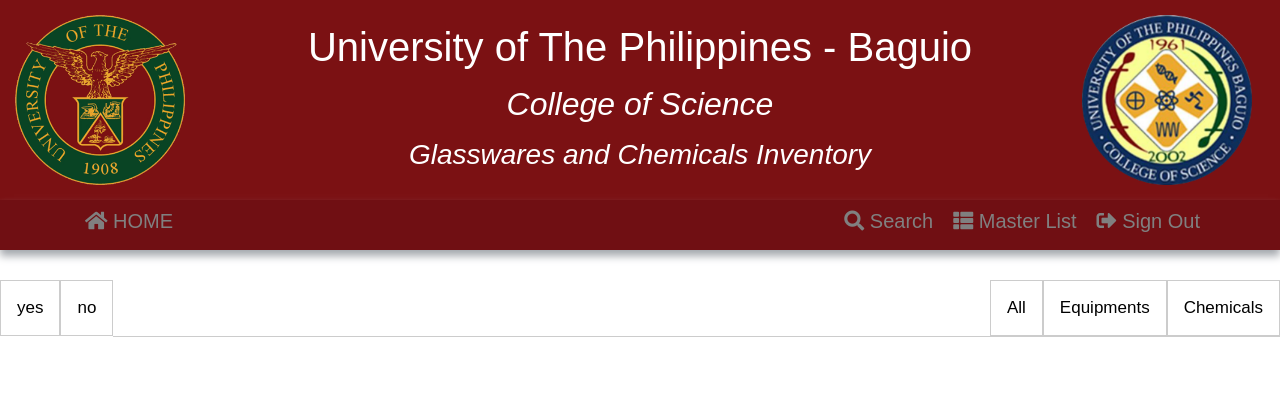
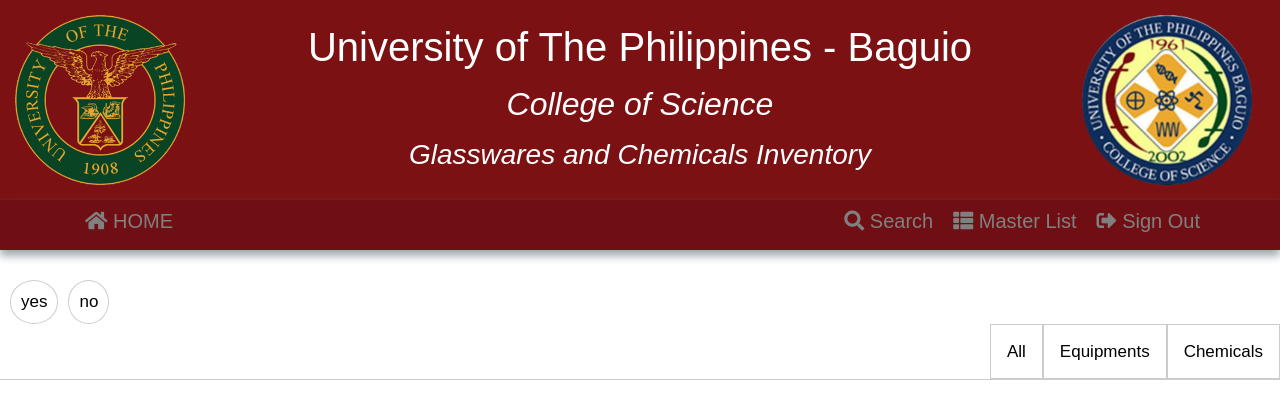
Before and after one commit to karlbenson/CMSC-128-INVENTORY, a PHP site: page /master.php in a window 1280 px wide. Shown: the top 419 px of the page. Run offline with PHP 8.4, Linux system fonts and the light colour scheme.

Commit message:
Update master.css

```diff
--- a/css/master.css
+++ b/css/master.css
@@ -4,15 +4,16 @@
 .tab {
     overflow: hidden;
 	border-bottom: 1px solid #ccc;
-    /*border: 1px solid #ccc;*/
-    /*background-color: #f1f1f1;*/
+}
+
+.edit{
+	overflow:hidden;
 }
 
 /* Style the buttons inside the tab */
-.tab button {
+button {
     background-color: inherit;
     float: right;
-    /*border: none;*/
 	border: 1px solid #ccc;
     outline: none;
     cursor: pointer;
@@ -22,7 +23,7 @@
 }
 
 /* Change background color of buttons on hover */
-.tab button:hover {
+button:hover {
     background-color: #ddd;
 }
 
@@ -35,22 +36,17 @@
 .tabcontent {
     display: none;
     padding: 20px 12px;
-    /*border: 1px solid #ccc;
-    border-top: none;*/
-}
-
-h2{
-	text-align: center;
 }
 
 .button5 {
     background-color: inherit;
     float: left;
-    /*border: none;*/
+	margin-left:10px;
 	border: 1px solid #ccc;
     outline: none;
     cursor: pointer;
-    padding: 14px 16px;
+    padding: 8px 10px;
     transition: 0.3s;
     font-size: 17px;
+	border-radius:50%;
 }
```
